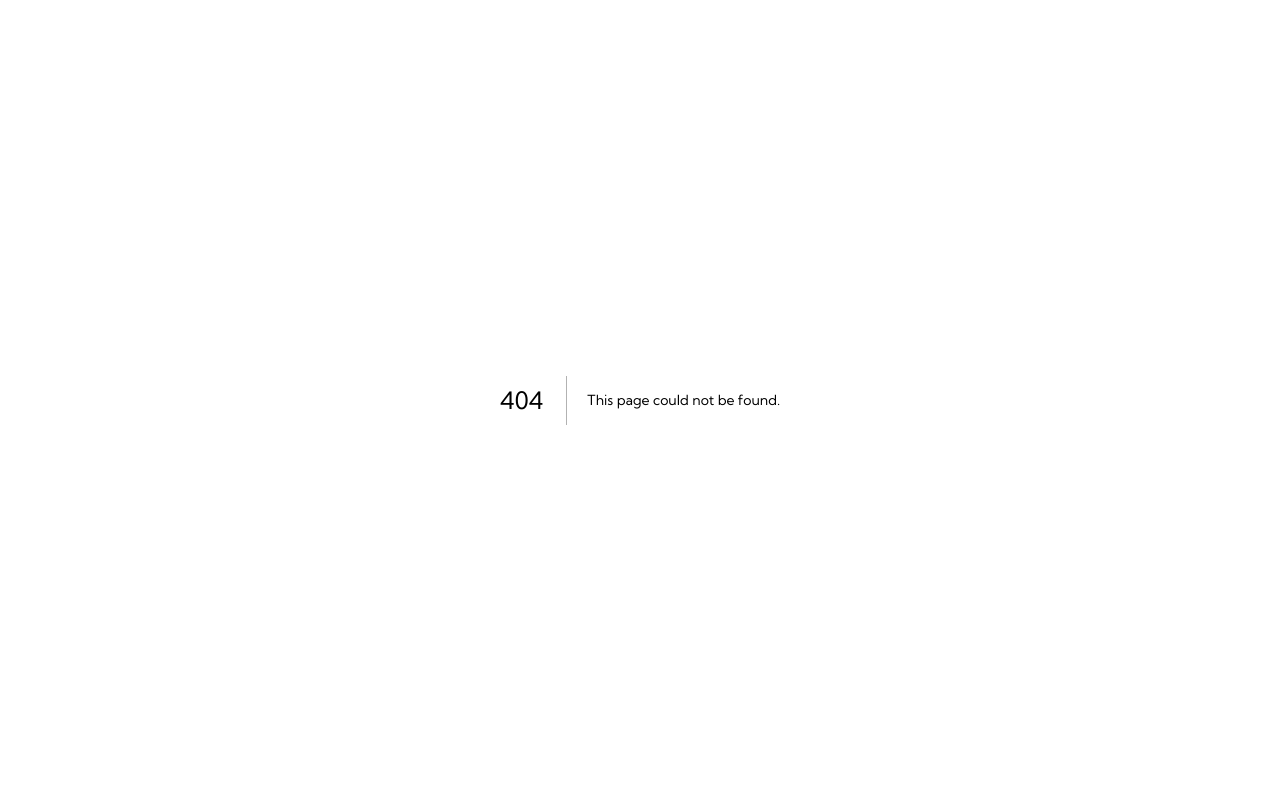
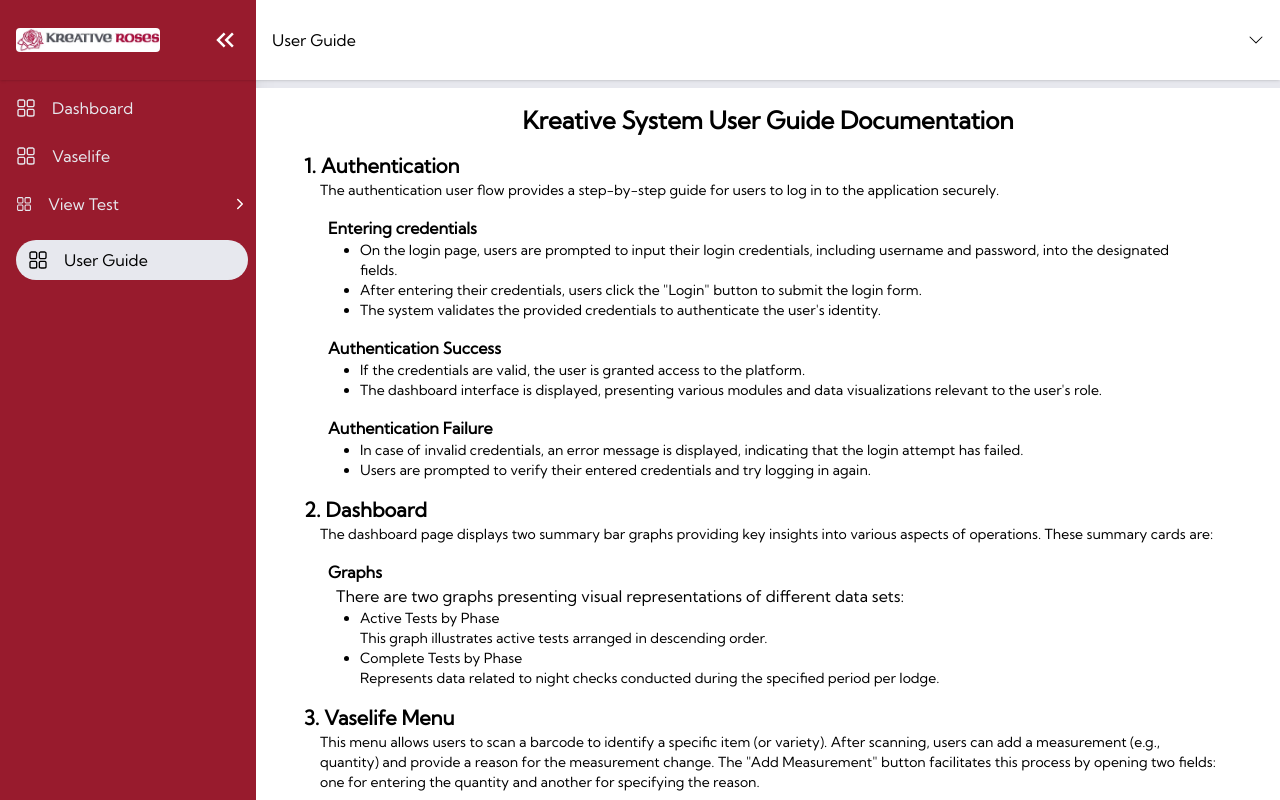
Before and after one commit to Thinksynergy2024/kreative, a Next.js app: page /dashboard/user-guide in a window 1280 px wide. Before the commit this address had no page. Built offline with nearby package versions, Linux system fonts and the light colour scheme; a web font is replaced by a local one.

Commit message:
mocked the user flow menu

```diff
--- a/src/assets/menu.js
+++ b/src/assets/menu.js
@@ -30,4 +30,9 @@ export const menus = [
       },
     ],
   },
+  {
+    label: "User Guide",
+    path: "/dashboard/user-guide",
+    icon: <RxDashboard className="" />,
+  },
 ];
--- a/src/components/layout/customized-header.js
+++ b/src/components/layout/customized-header.js
@@ -70,6 +70,11 @@ const CustomizedHeader = ({ setShow,show }) => {
           ) : (
             ""
           )}
+          {router.pathname === "/dashboard/user-guide" ? (
+            <h1 className=" ">User Guide</h1>
+          ) : (
+            ""
+          )}
         </div>
         <div className="md:hidden block">
           <AiOutlineMenu
--- /dev/null
+++ b/src/pages/dashboard/user-guide/index.js
@@ -0,0 +1,206 @@
+import CustomizedLayout from "@/components/layout/customized-layout";
+import React from "react";
+
+const UserGuide = () => {
+  return (
+    <section className="py-4 sm:px-12 px-4 bg-white">
+      <h1 className="text-center text-2xl font-bold mb-4">
+        Kreative System User Guide Documentation
+      </h1>
+
+      <div className="mb-4">
+        <h2 className="text-xl font-bold">1. Authentication</h2>
+        <p className="text-sm px-4">
+          The authentication user flow provides a step-by-step guide for users
+          to log in to the application securely.
+        </p>
+      </div>
+      <div className="px-6 my-4">
+        <h1 className="font-bold">Entering credentials</h1>
+        <ul className="list-disc px-8 text-sm">
+          <li>
+            On the login page, users are prompted to input their login
+            credentials, including username and password, into the designated
+            fields.
+          </li>
+          <li>
+            After entering their credentials, users click the "Login" button to
+            submit the login form.
+          </li>
+          <li>
+            The system validates the provided credentials to authenticate the
+            user's identity.
+          </li>
+        </ul>
+      </div>
+      <div className="px-6 my-4">
+        <h1 className="font-bold">Authentication Success</h1>
+        <ul className="list-disc px-8 text-sm">
+          <li>
+            If the credentials are valid, the user is granted access to the
+            platform.
+          </li>
+          <li>
+            The dashboard interface is displayed, presenting various modules and
+            data visualizations relevant to the user's role.
+          </li>
+        </ul>
+      </div>
+      <div className="px-6 my-4">
+        <h1 className="font-bold">Authentication Failure</h1>
+        <ul className="list-disc px-8 text-sm">
+          <li>
+            In case of invalid credentials, an error message is displayed,
+            indicating that the login attempt has failed.
+          </li>
+          <li>
+            Users are prompted to verify their entered credentials and try
+            logging in again.
+          </li>
+        </ul>
+      </div>
+      <div className="my-4">
+        <div className="my-4">
+          <h1 className="text-xl font-bold">2. Dashboard</h1>
+          <p className="text-sm px-4">
+            The dashboard page displays two summary bar graphs providing key
+            insights into various aspects of operations. These summary cards
+            are:
+          </p>
+        </div>
+        <h1 className="font-bold px-6">Graphs</h1>
+        <p className="px-8">
+          There are two graphs presenting visual representations of different
+          data sets:
+        </p>
+        <ul className="list-disc px-14 text-sm">
+          <li>Active Tests by Phase</li>
+          <p>
+            This graph illustrates active tests arranged in descending order.
+          </p>
+          <li>Complete Tests by Phase</li>
+          <p>
+            Represents data related to night checks conducted during the
+            specified period per lodge.
+          </p>
+        </ul>
+      </div>
+      <div className="my-4">
+        <h1 className="text-xl font-bold">3. Vaselife Menu</h1>
+        <p className="text-sm px-4">
+          This menu allows users to scan a barcode to identify a specific item
+          (or variety). After scanning, users can add a measurement (e.g.,
+          quantity) and provide a reason for the measurement change. The "Add
+          Measurement" button facilitates this process by opening two fields:
+          one for entering the quantity and another for specifying the reason.
+        </p>
+      </div>
+      <div className="px-4">
+        <h1 className="font-bold">Main Features</h1>
+        <ul className="list-disc px-8 text-sm">
+          <li>Barcode Scanning: Identify an item by scanning its barcode.</li>
+          <li>
+            Add Measurement: Enter the quantity and reason for the measurement
+            addition.
+          </li>
+          <li>
+            User-Friendly Interface: Easy-to-use buttons and fields for a
+            seamless experience.
+          </li>
+        </ul>
+      </div>
+      <div className="px-4 my-4">
+        <h1 className="font-bold">How to Use</h1>
+        <h2 className="px-4 text-sm font-bold mt-4">Scan Barcode</h2>
+        <ul className="list-disc px-10 text-sm">
+          <li>Use the scanner to scan the item's barcode.</li>
+          <li>The system will display the identified item variety.</li>
+        </ul>
+        <h2 className="px-4 text-sm font-bold mt-4">Add Measurement</h2>
+        <p className="px-6 text-sm">
+          Click Add Measurement to open fields for:
+        </p>
+        <ul className="list-disc px-10 text-sm">
+          <li>Quantity: Enter the amount to add.</li>
+          <li>
+            Reason: Specify why you're adding the measurement (e.g., inventory
+            update).
+          </li>
+          <h2 className="mt-4 font-bold">Submit</h2>
+          <ul className="px-4">
+            <li>
+              After filling in both fields, click Submit to save the
+              measurement.
+            </li>
+          </ul>
+        </ul>
+      </div>
+      <div>
+        <h1 className="text-xl font-bold">4. View Test Menu</h1>
+        <h2 className="font-bold px-6">Navigating to "View Test" Menu</h2>
+        <ul className="list-disc px-12 text-sm">
+          <li>
+            Trigger: User clicks on the "View Test" option in the main menu.
+          </li>
+          <li>
+            UI Response: The "View Test" page opens, showing two dropdowns:
+            Active Test and Complete Test.
+          </li>
+        </ul>
+        <div className="my-4">
+          <h2 className="px-4 font-bold">Active Test Menu</h2>
+          <h3 className="text-sm font-bold px-4 mt-2">Selecting "Active Test"</h3>
+          <ul className="list-disc px-10 text-sm">
+            <li>Trigger: User clicks on the Active Test Menu</li>
+            <li>
+              UI Response: A table appears showing the list of active tests.
+            </li>
+          </ul>
+          <h2 className="text-sm font-bold px-4 mt-4">
+            Phase-Based Tabs for Active Test
+          </h2>
+          <ul className="list-disc px-10 text-sm">
+            <li>
+              The table has tabs representing different phases (e.g., "Phase 1,"
+              "Phase 2," "Phase 3").
+            </li>
+            <li>User can switch tabs to view tests in different phases.</li>
+            <li>
+              Each tab dynamically loads the table of active tests belonging to
+              the selected phase.
+            </li>
+          </ul>
+        </div>
+
+        <div className="my-4">
+          <h2 className="px-4 font-bold">Complete Test Menu</h2>
+          <h3 className="text-sm font-bold px-4 mt-2">Selecting "Complete Test"</h3>
+          <ul className="list-disc px-10 text-sm">
+            <li>Trigger: User clicks on the Complete Test Menu</li>
+            <li>
+              UI Response: A table appears showing the list of complete tests.
+            </li>
+          </ul>
+          <h2 className="text-sm font-bold mt-4 px-4">
+            Phase-Based Tabs for Complete Test
+          </h2>
+          <ul className="list-disc px-10 text-sm">
+            <li>
+              The table has tabs representing different phases (e.g., "Phase 1,"
+              "Phase 2," "Phase 3").
+            </li>
+            <li>User can switch tabs to view tests in different phases.</li>
+            <li>
+              Each tab dynamically loads the table of complete tests belonging
+              to the selected phase.
+            </li>
+          </ul>
+        </div>
+      </div>
+    </section>
+  );
+};
+
+UserGuide.getLayout = (page) => <CustomizedLayout>{page}</CustomizedLayout>;
+
+export default UserGuide;
```
